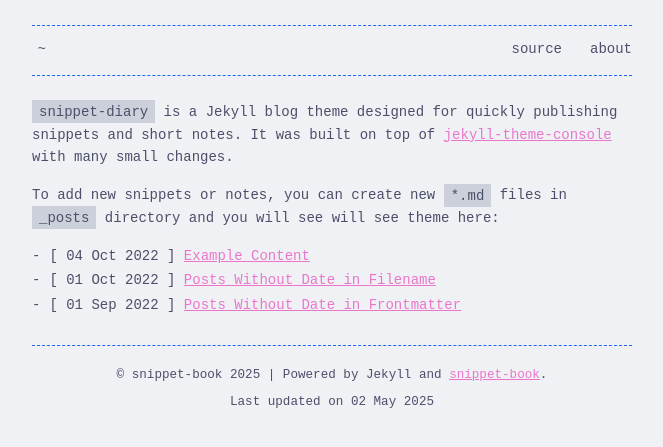
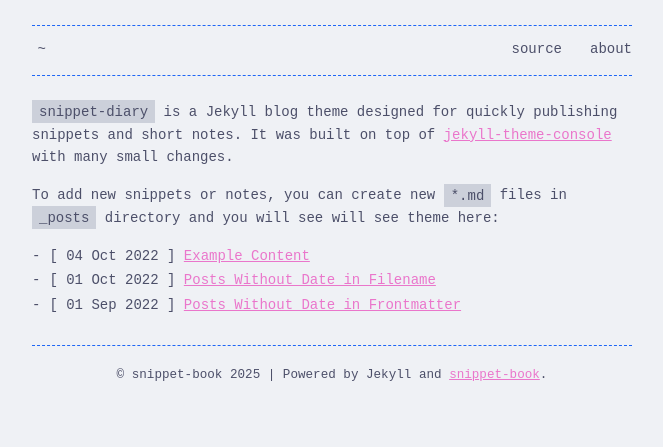
Before and after one commit to emrecanaltinsoy/emrecanaltinsoy.github.io, a Jekyll site: the page built from index.md, in a window 1280 px wide. Shown: the top 447 px of the page, without its empty margins (308-971 px from the left). Built offline with Jekyll 4.4.1, drawn with Linux system fonts in a browser that asks for light colours.

Commit message:
remove last updated from footer

```diff
--- a/_includes/footer.html
+++ b/_includes/footer.html
@@ -1,6 +1,5 @@
 <footer>
   <div class="copy">
     <p>&copy; {{site.title}} {{ site.time | date: '%Y' }} | Powered by Jekyll and <a target="_blank" href="https://github.com/jitinnair1/snippet-book/">snippet-book</a>.</p>
-    <p>Last updated on {{ site.time | date_to_long_string }}</p>
   </div>
 </footer>
--- a/assets/css/_sass/_base.scss
+++ b/assets/css/_sass/_base.scss
@@ -104,9 +104,6 @@
     font-size: 0.9em;
     margin-top: 1.5em;
 }
-footer .copy p {
-    margin: 0.5em 0 0.5em 0;
-}
 header {
     margin-top: 25px;
     margin-bottom: 10px;
```
